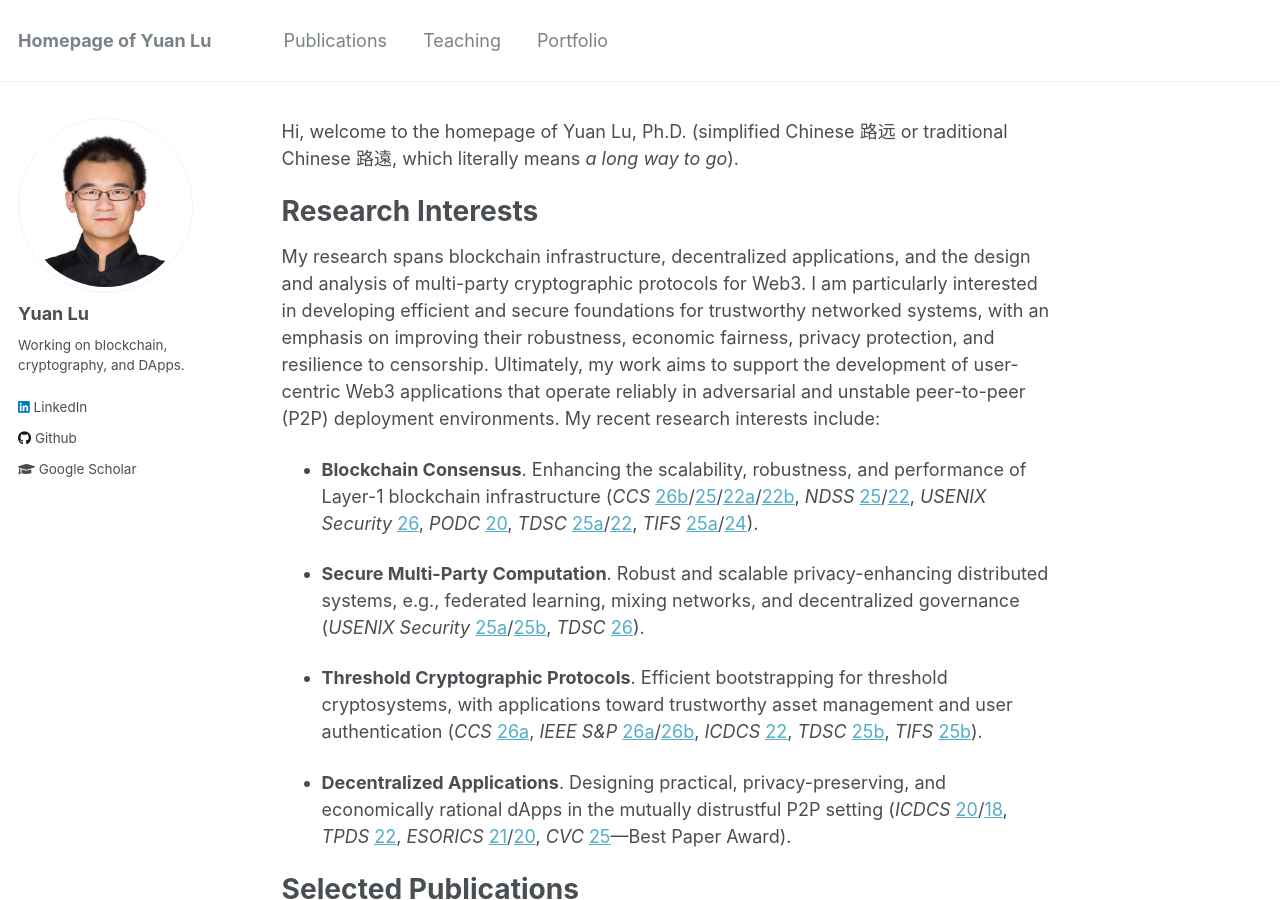
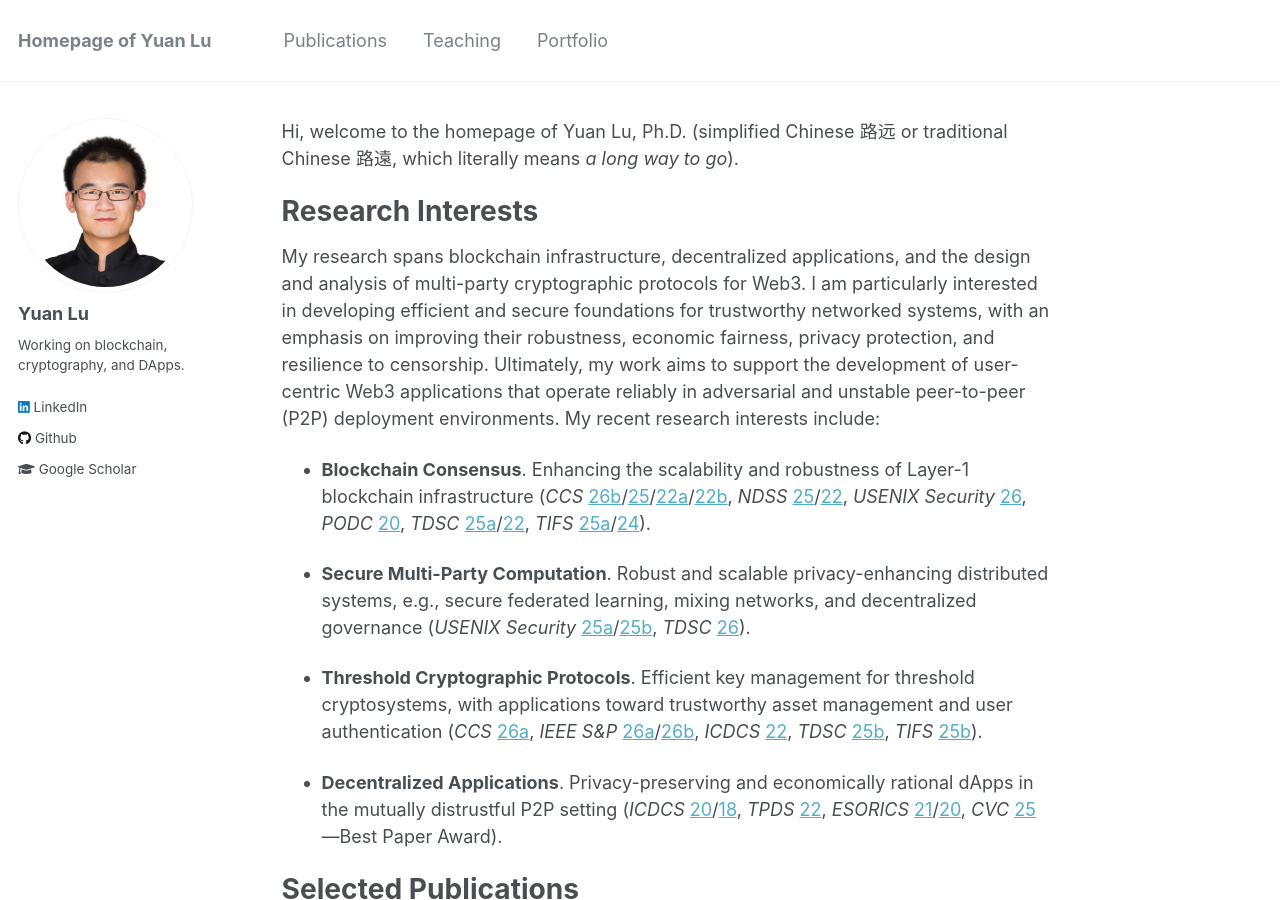
Before and after one commit to yylluu/yylluu.github.io, a Jekyll site: the page built from _pages/about.md, in a window 1280 px wide and 900 px high. Built offline with Jekyll 4.4.1, drawn with Linux system fonts in a browser that asks for light colours.

Commit message:
Update about.md

```diff
--- a/_pages/about.md
+++ b/_pages/about.md
@@ -14,13 +14,13 @@
 
 My research spans blockchain infrastructure, decentralized applications, and the design and analysis of multi-party cryptographic protocols for Web3. I am particularly interested in developing efficient and secure foundations for trustworthy networked systems, with an emphasis on improving their robustness, economic fairness, privacy protection, and resilience to censorship. Ultimately, my work aims to support the development of user-centric Web3 applications that operate reliably in adversarial and unstable peer-to-peer (P2P) deployment environments. My recent research interests include:
 
-- **Blockchain Consensus**. Enhancing the scalability, robustness, and performance of Layer-1 blockchain infrastructure (*CCS* [26b]()/[25](https://dl.acm.org/doi/abs/10.1145/3719027.3765132)/[22a](https://dl.acm.org/doi/abs/10.1145/3548606.3559346)/[22b](https://dl.acm.org/doi/abs/10.1145/3548606.3559379), *NDSS* [25](https://eprint.iacr.org/2024/206)/[22](https://eprint.iacr.org/2022/27), *USENIX Security* [26](https://www.usenix.org/conference/usenixsecurity26/presentation/liu-yizhong), *PODC* [20](https://dl.acm.org/doi/abs/10.1145/3382734.3405707), *TDSC* [25a](https://ieeexplore.ieee.org/abstract/document/11002681)/[22](https://ieeexplore.ieee.org/abstract/document/9913698), *TIFS* [25a](https://ieeexplore.ieee.org/abstract/document/11014212)/[24](https://ieeexplore.ieee.org/abstract/document/10415090)).
+- **Blockchain Consensus**. Enhancing the scalability and robustness of Layer-1 blockchain infrastructure (*CCS* [26b]()/[25](https://dl.acm.org/doi/abs/10.1145/3719027.3765132)/[22a](https://dl.acm.org/doi/abs/10.1145/3548606.3559346)/[22b](https://dl.acm.org/doi/abs/10.1145/3548606.3559379), *NDSS* [25](https://eprint.iacr.org/2024/206)/[22](https://eprint.iacr.org/2022/27), *USENIX Security* [26](https://www.usenix.org/conference/usenixsecurity26/presentation/liu-yizhong), *PODC* [20](https://dl.acm.org/doi/abs/10.1145/3382734.3405707), *TDSC* [25a](https://ieeexplore.ieee.org/abstract/document/11002681)/[22](https://ieeexplore.ieee.org/abstract/document/9913698), *TIFS* [25a](https://ieeexplore.ieee.org/abstract/document/11014212)/[24](https://ieeexplore.ieee.org/abstract/document/10415090)).
 
-- **Secure Multi-Party Computation**. Robust and scalable privacy-enhancing distributed systems, e.g., federated learning, mixing networks, and decentralized governance (*USENIX Security* [25a](https://www.usenix.org/conference/usenixsecurity25/presentation/su-yuan)/[25b](https://www.usenix.org/conference/usenixsecurity25/presentation/liu-yizhong), *TDSC* [26]()).
+- **Secure Multi-Party Computation**. Robust and scalable privacy-enhancing distributed systems, e.g., secure federated learning, mixing networks, and decentralized governance (*USENIX Security* [25a](https://www.usenix.org/conference/usenixsecurity25/presentation/su-yuan)/[25b](https://www.usenix.org/conference/usenixsecurity25/presentation/liu-yizhong), *TDSC* [26]()).
 
-- **Threshold Cryptographic Protocols**. Efficient bootstrapping for threshold cryptosystems, with applications toward trustworthy asset management and user authentication (*CCS* [26a](), *IEEE S&P* [26a](https://eprint.iacr.org/2025/149)/[26b](https://eprint.iacr.org/2025/1516), *ICDCS* [22](https://ieeexplore.ieee.org/abstract/document/9912190), *TDSC* [25b](https://ieeexplore.ieee.org/abstract/document/10807394), *TIFS* [25b](https://ieeexplore.ieee.org/abstract/document/11153573)).
+- **Threshold Cryptographic Protocols**. Efficient key management for threshold cryptosystems, with applications toward trustworthy asset management and user authentication (*CCS* [26a](), *IEEE S&P* [26a](https://eprint.iacr.org/2025/149)/[26b](https://eprint.iacr.org/2025/1516), *ICDCS* [22](https://ieeexplore.ieee.org/abstract/document/9912190), *TDSC* [25b](https://ieeexplore.ieee.org/abstract/document/10807394), *TIFS* [25b](https://ieeexplore.ieee.org/abstract/document/11153573)).
 
-- **Decentralized Applications**. Designing practical, privacy-preserving, and economically rational dApps in the mutually distrustful P2P setting (*ICDCS* [20](https://ieeexplore.ieee.org/abstract/document/9355719)/[18](https://ieeexplore.ieee.org/abstract/document/8416350), *TPDS* [22](https://ieeexplore.ieee.org/abstract/document/9929262), *ESORICS* [21](https://link.springer.com/chapter/10.1007/978-3-030-88418-5_17)/[20](https://link.springer.com/chapter/10.1007/978-3-030-59013-0_35), *CVC* [25](https://ieeexplore.ieee.org/abstract/document/11068849)—Best Paper Award).
+- **Decentralized Applications**. Privacy-preserving and economically rational dApps in the mutually distrustful P2P setting (*ICDCS* [20](https://ieeexplore.ieee.org/abstract/document/9355719)/[18](https://ieeexplore.ieee.org/abstract/document/8416350), *TPDS* [22](https://ieeexplore.ieee.org/abstract/document/9929262), *ESORICS* [21](https://link.springer.com/chapter/10.1007/978-3-030-88418-5_17)/[20](https://link.springer.com/chapter/10.1007/978-3-030-59013-0_35), *CVC* [25](https://ieeexplore.ieee.org/abstract/document/11068849)—Best Paper Award).
 
 
 
```
